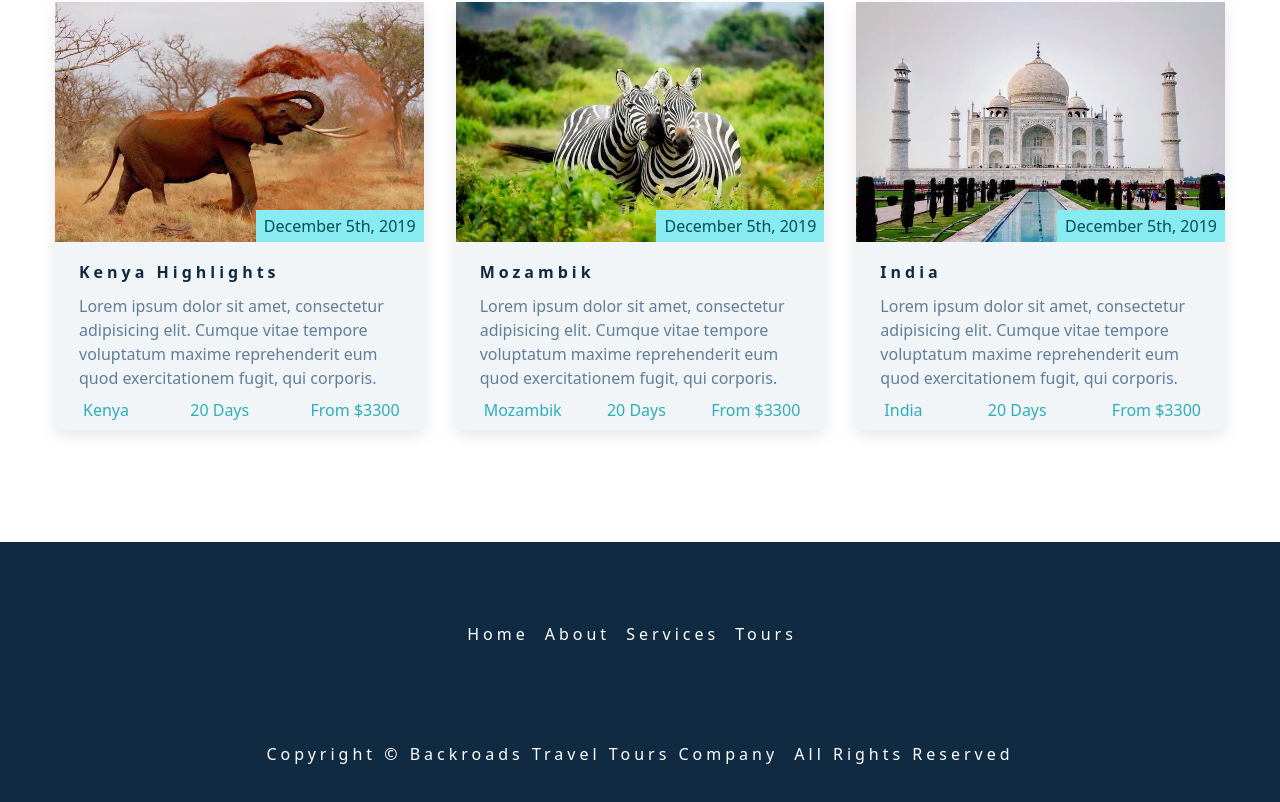
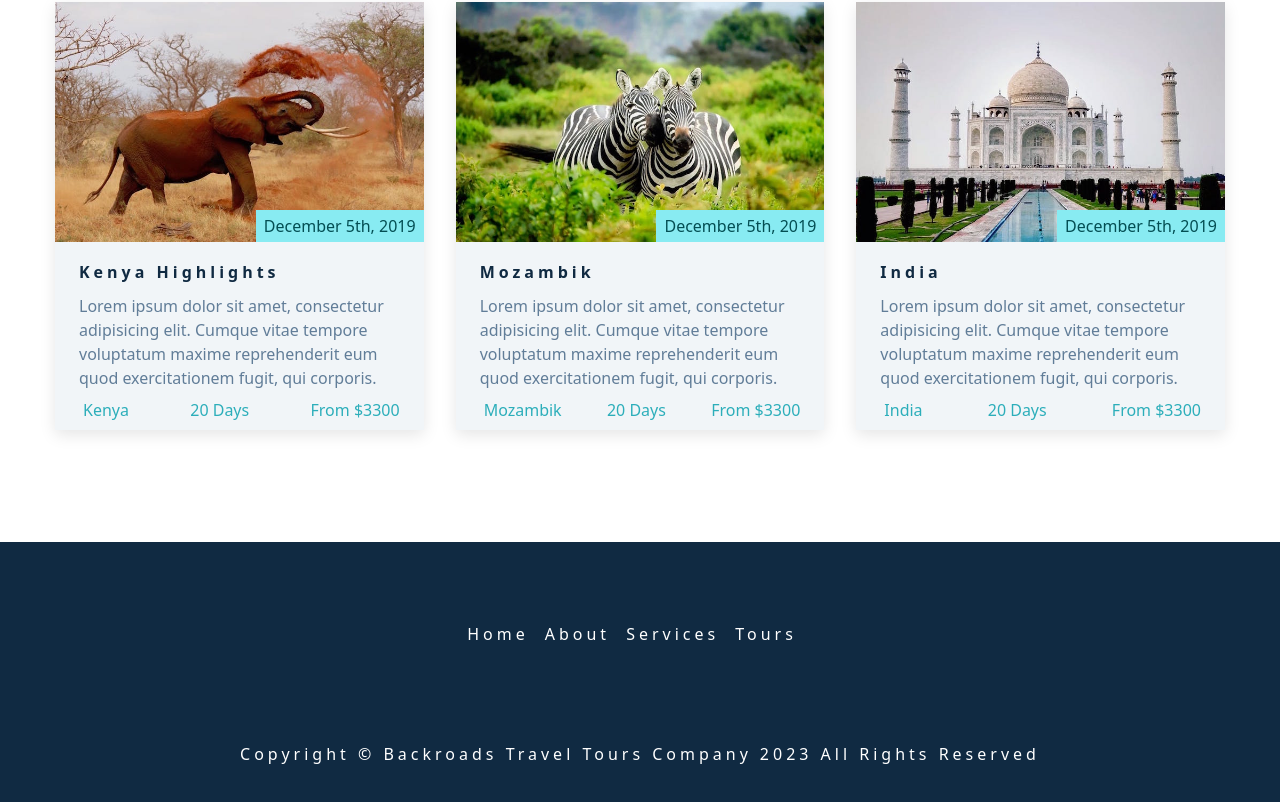
Before and after one commit to jarek200/backroads-app, a React (Create React App) app: page / in a window 1280 px wide. Shown: the part 2521-3323 px from the top of the page. Built offline with nearby package versions, Linux system fonts and the light colour scheme; the HTML template or start-up script is replaced by a standard one.

Commit message:
fix bugs

```diff
--- a/src/components/About.js
+++ b/src/components/About.js
@@ -4,11 +4,6 @@
   return (
     <>
       <section className='section' id='about'>
-        {/* <div className='section-title'>
-          <h2>
-            about <span>us</span>
-          </h2>
-        </div> */}
         <SectionTitle firstWord='about' secondWord='us' />
 
         <div className='section-center about-center'>
@@ -25,7 +20,7 @@
               Lorem ipsum, dolor sit amet consectetur adipisicing elit. Aspernatur quisquam harum nam cumque temporibus explicabo dolorum
               sapiente odio unde dolor?
             </p>
-            <a href='#' className='btn'>
+            <a href='#about' className='btn'>
               read more
             </a>
           </article>
--- a/src/components/Footer.js
+++ b/src/components/Footer.js
@@ -10,7 +10,7 @@
 
         <p className='copyright'>
           copyright &copy; Backroads travel tours company
-          <span id='date'></span> all rights reserved
+          <span id='date'>{new Date().getFullYear()}</span> all rights reserved
         </p>
       </footer>
     </>
```
